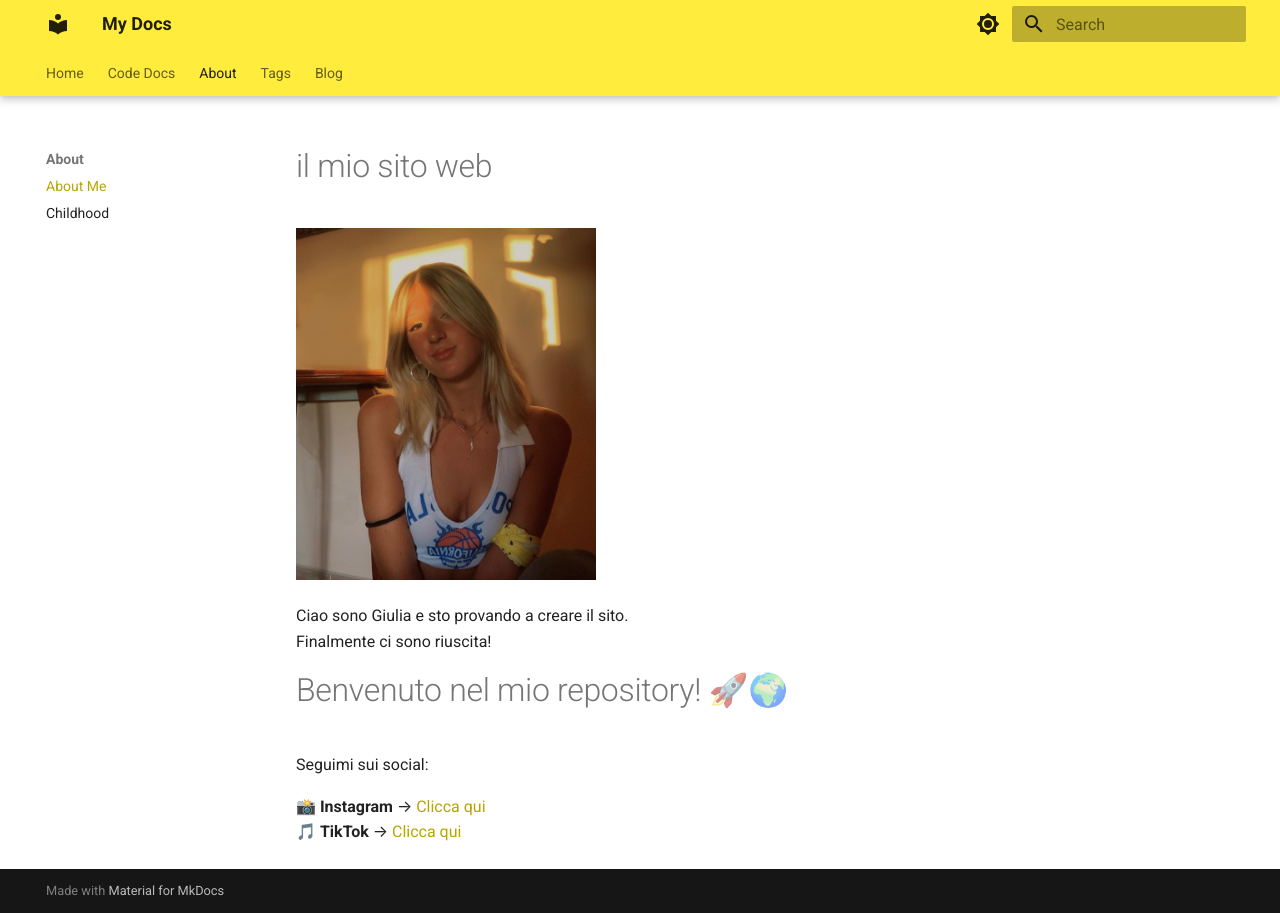
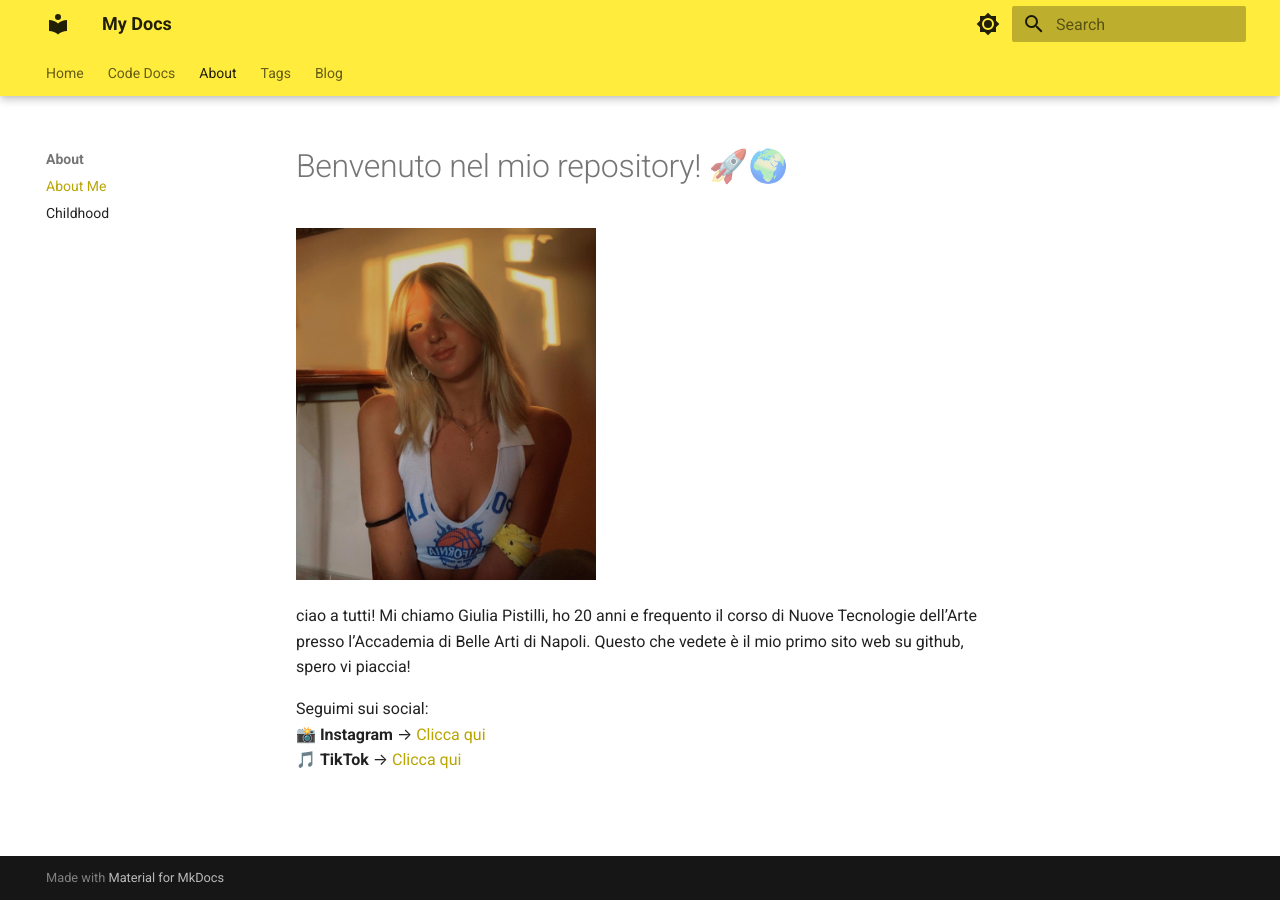
Before and after one commit to PistilliGiulia/mio-sito-web, an MkDocs documentation site: the page built from docs/about/about.md, in a window 1280 px wide. Built offline with MkDocs 1.6.1 and Material for MkDocs 9.7.7, drawn with Linux system fonts in a browser that asks for light colours.

Commit message:
modifiche repository

```diff
--- a/docs/about/about.md
+++ b/docs/about/about.md
@@ -1,13 +1,9 @@
-# il mio sito web
+# Benvenuto nel mio repository! 🚀🌍
 
 ![FotoProfilo](../assets/foto_profilo.jpg){ width="300" }
 
-Ciao sono Giulia e sto provando a creare il sito.
-Finalmente ci sono riuscita!
-
-# Benvenuto nel mio repository! 🚀🌍
+ciao a tutti! Mi chiamo Giulia Pistilli, ho 20 anni e frequento il corso di Nuove Tecnologie dell’Arte presso l’Accademia di Belle Arti di Napoli. Questo che vedete è il mio primo sito web su github, spero vi piaccia!
 
 Seguimi sui social:
-
 📸 **Instagram** → [Clicca qui](https://www.instagram.com/giulia.pistilli)
 🎵 **TikTok**    → [Clicca qui](https://www.tiktok.com/@giulia_pistilli)
```
